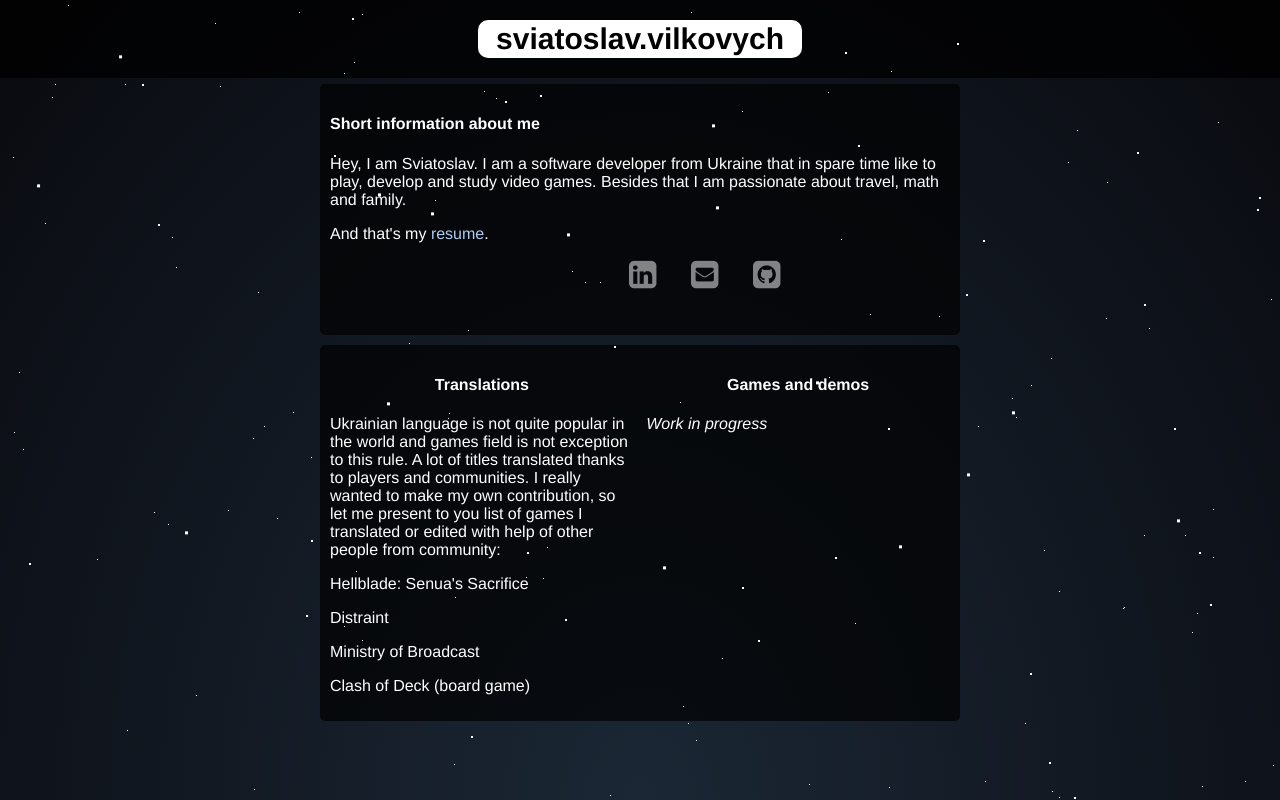
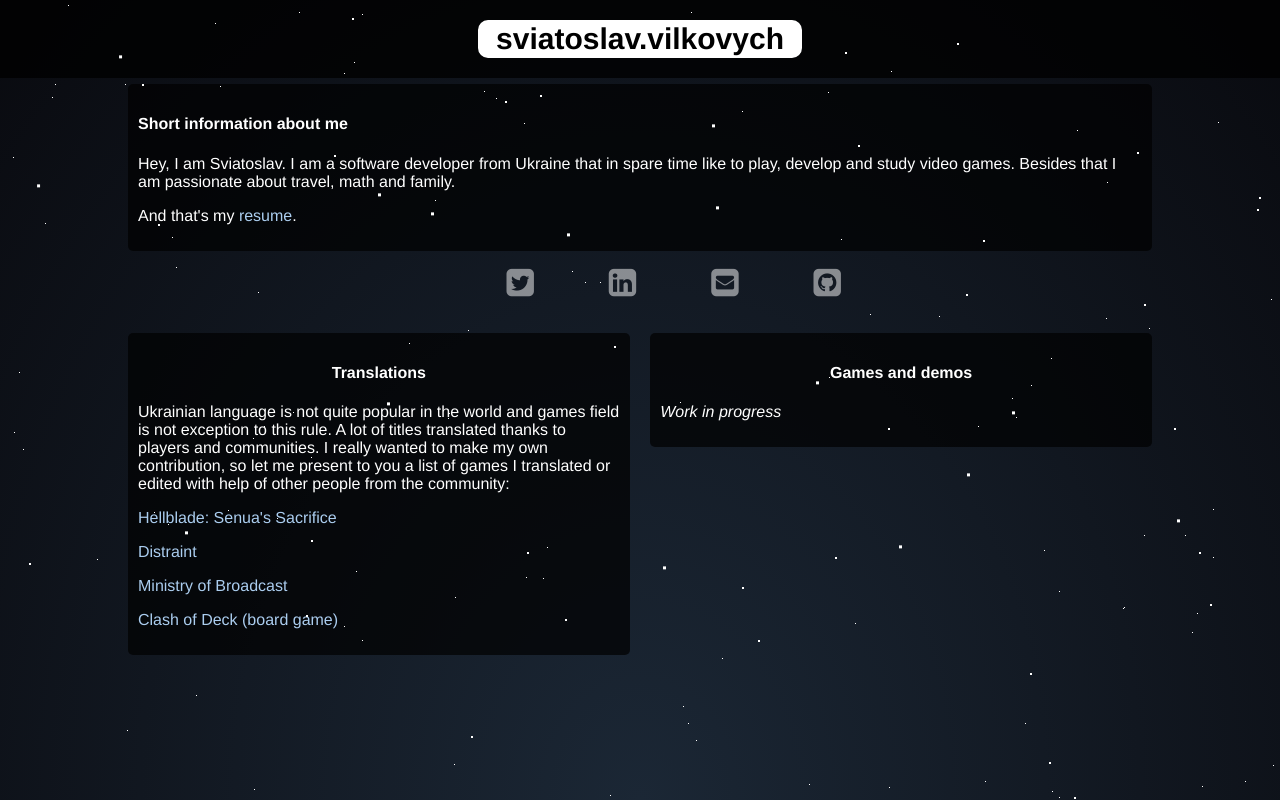
Before and after one commit to sviatoslav-vilkovych/sviatoslav-vilkovych.github.io, a plain HTML site: page index.html in a window 1280 px wide. Shown: the top 800 px of the page. Drawn offline with Linux system fonts and the light colour scheme.

Commit message:
Add twitter, add refs, impove page view.

```diff
--- a/css/style.css
+++ b/css/style.css
@@ -24,6 +24,7 @@ h1 {
 	color: rgba(0, 0, 0, 1);
 	background-color: white;
 	width: 25%;
+	min-width: 320px;
 	border: 2px solid white;
 	border-radius: 10px;
 	font-size: 30px;
@@ -33,7 +34,22 @@ h1 {
 }
 
 section {
-	width: 50%;
+	width: 80%;
+	margin-left: auto;
+	margin-right: auto;
+}
+
+.story {
+	margin-bottom: 10px;
+	padding: 10px;
+	background-color: rgba(0, 0, 0, 0.7);
+	border-radius: 5px;
+	color: #ffffff;
+	box-sizing: border-box;
+}
+
+.translations, .games
+{
 	margin-bottom: 10px;
 	margin-left: auto;
 	margin-right: auto;
@@ -42,12 +58,9 @@ section {
 	border-radius: 5px;
 	color: #ffffff;
 	box-sizing: border-box;
-}
-
-.translations, .games {
-	box-sizing: border-box;
 	width: 49%;
 	display: inline-block;
+	padding: 10px;
 }
 
 .translations h4, .games h4 {
--- a/index.html
+++ b/index.html
@@ -68,6 +68,11 @@ document.write("<a href='mailto:"+link+"'><i class='fa fa-envelope-square fa-2x'
                         <i class="fa fa-linkedin-square fa-2x" aria-hidden="true" style="color: white"></i>
                     </a>
                 </li>
+				<li class="icon">
+                    <a target='_blank' href="https://twitter.com/svilkovych">
+                        <i class="fa fa-twitter-square fa-2x" aria-hidden="true" style="color: white"></i>
+                    </a>
+                </li>
             </ul>
         </article>
     </section>
@@ -77,12 +82,12 @@ document.write("<a href='mailto:"+link+"'><i class='fa fa-envelope-square fa-2x'
                 <h4>Translations</h4>
                 <p>Ukrainian language is not quite popular in the world and games field is not exception to this rule. A
                     lot of titles translated thanks to players and communities. I really wanted to make my own
-                    contribution, so let me present to you list of games I translated or edited with help of other
-                    people from community:</p>
-                <p>Hellblade: Senua's Sacrifice</p>
-                <p>Distraint</p>
-                <p>Ministry of Broadcast</p>
-                <p>Clash of Deck (board game)</p>
+                    contribution, so let me present to you a list of games I translated or edited with help of other
+                    people from the community:</p>
+                <p><a href="https://toloka.to/t113462">Hellblade: Senua's Sacrifice</a></p>
+                <p><a href="https://uk.gametranslation.net/app/395170">Distraint<a/></p>
+                <p><a href="https://store.steampowered.com/app/874040/Ministry_of_Broadcast/">Ministry of Broadcast</a></p>
+                <p><a href="https://clashofdecks.com/2021/08/19/%f0%9f%87%ba%f0%9f%87%a6-%d0%bf%d1%80%d0%b0%d0%b2%d0%b8%d0%bb%d0%b0-%f0%9f%87%ba%f0%9f%87%a6/">Clash of Deck (board game)</a></p>
             </div>
         </article>
         <article class="games">
```
